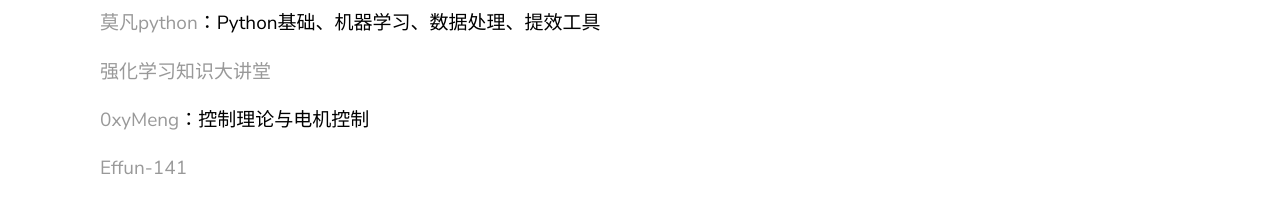
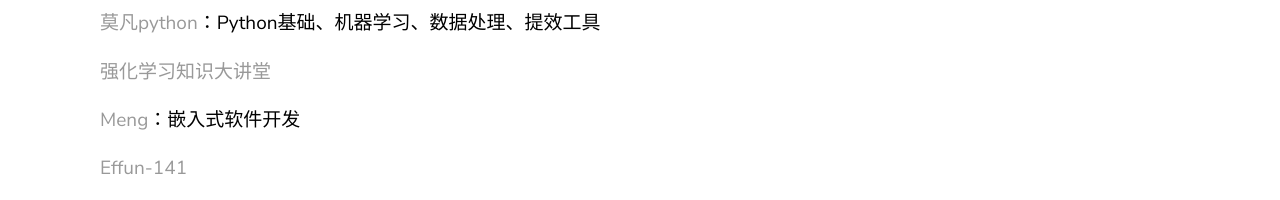
Before and after one commit to RaeChim/RaeChim.github.io, a Jekyll site: the page built from _posts/2021-11-03-Resource.md, in a window 1280 px wide. Shown: the part 1638-1838 px from the top of the page. Built offline with Jekyll 4.4.1, drawn with Linux system fonts in a browser that asks for light colours.

Commit message:
Update 2021-11-03-Resource.md

```diff
--- a/_posts/2021-11-03-Resource.md
+++ b/_posts/2021-11-03-Resource.md
@@ -58,7 +58,7 @@ Bertsekas D P. Reinforcement learning and optimal control[M]. Belmont, MA: Athen
 
 [强化学习知识大讲堂](https://www.zhihu.com/column/sharerl)
 
-[0xyMeng](https://xu.yumeng.website/)：控制理论与电机控制
+[Meng](https://xu.yumeng.website/)：嵌入式软件开发
 
 [Effun-141](https://effun.xyz/)
 
```
